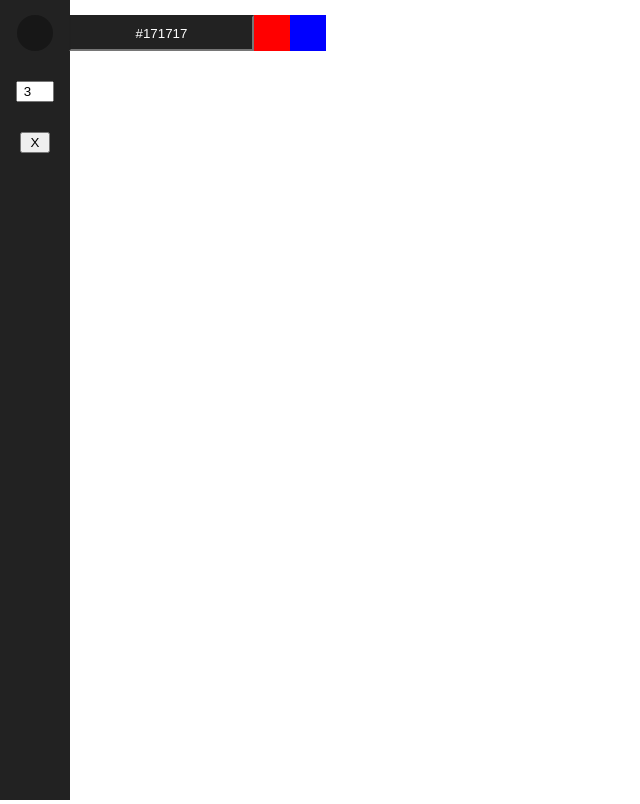
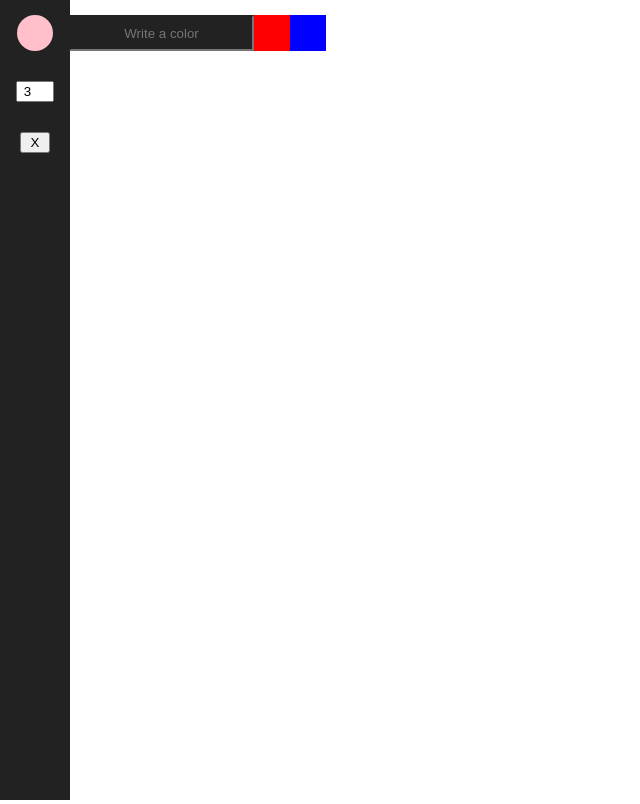
Before and after one commit to renzosantamaria/My-Paint-App, a plain HTML site: page index.html in a window 1280 px wide. Shown: the whole page, without its empty margins (0-640 px from the left). Drawn offline with Linux system fonts and the light colour scheme.

Commit message:
placeholder

```diff
--- a/index.html
+++ b/index.html
@@ -15,7 +15,7 @@
                 <section class="colors">
                     <div class="picker-container">
                         <div class="color-options">
-                            <input type="text" class="color-picker" value="#171717">
+                            <input type="text" class="color-picker"  placeholder="Write a color">
 
                         </div>
                         <div class="red"></div>
--- a/main.js
+++ b/main.js
@@ -10,7 +10,7 @@ const color_picker = document.querySelector('.color-picker')
 const blue_color = document.querySelector('.blue')
 const red_color = document.querySelector('.red')
 const colors_backgroundColor = document.querySelector('.colors')
-colors_backgroundColor.style.background =color_picker.value
+// colors_backgroundColor.style.background =color_picker.value
 blue_color.addEventListener('click', function(){
     // console.log("estoy en el boton azul")
     // console.log(blue_color.className)
```
